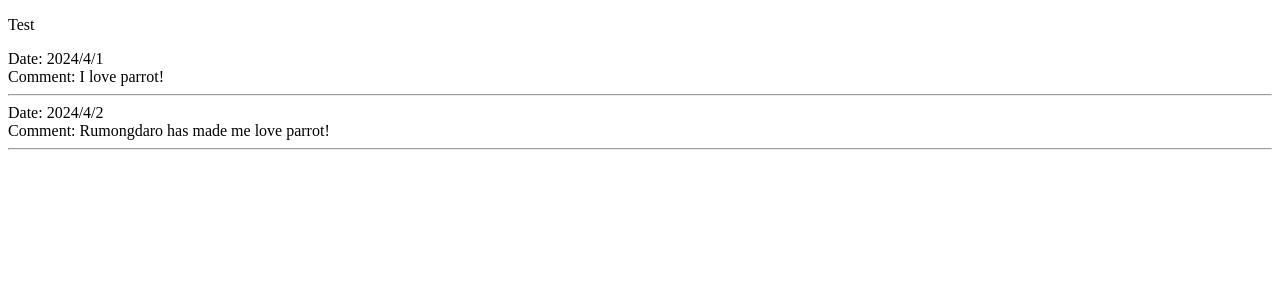
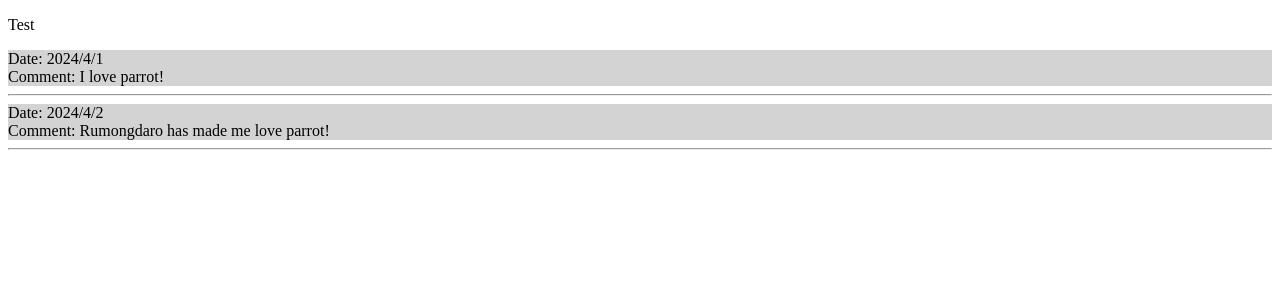
Before and after one commit to sarifor/sarifor.github.io, a React (Create React App) app: page / in a window 1280 px wide. Shown: the top 300 px of the page. Built offline with nearby package versions, Linux system fonts and the light colour scheme.

Commit message:
Change component color when mouse overed

```diff
--- a/src/Comment.js
+++ b/src/Comment.js
@@ -1,19 +1,24 @@
 import React, { Component } from "react";
 
 class Comment extends Component {
-    /* handleMouseOver = () => {
-        console.log("Mouse overed");
-        style.background = "yellow";
-    } */
+    state = {
+        color: this.props.color
+    };
+
+    handleMouseOver = () => {
+        this.setState({
+            color: "#FDFD96"
+        }) // ';' is needed?
+    }
 
     render() {
         let style = {
-            background: "this.props.color",
+            background: this.state.color
         };
 
         return (
             <>
-                <div style={style} onMouseOver={()=>{style.background="yellow"}}> {/* Cannot assign to read only property 'background' of object '#<Object>' */}
+                <div style={style} onMouseOver={this.handleMouseOver}> {/* Cannot assign to read only property 'background' of object '#<Object>' */}
                     <div>
                         Date: {this.props.date}
                     </div>
```
